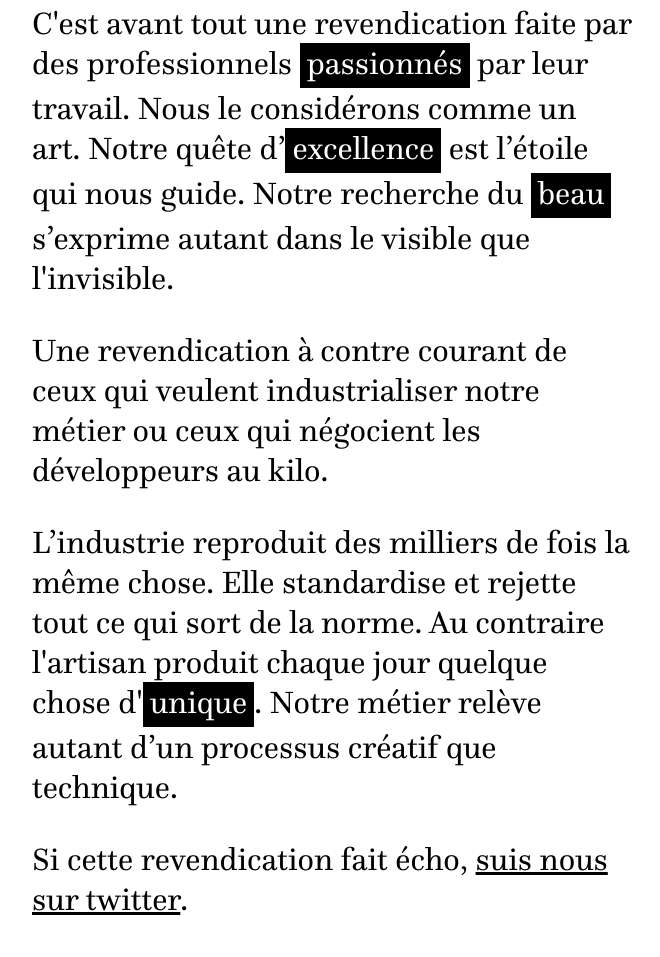
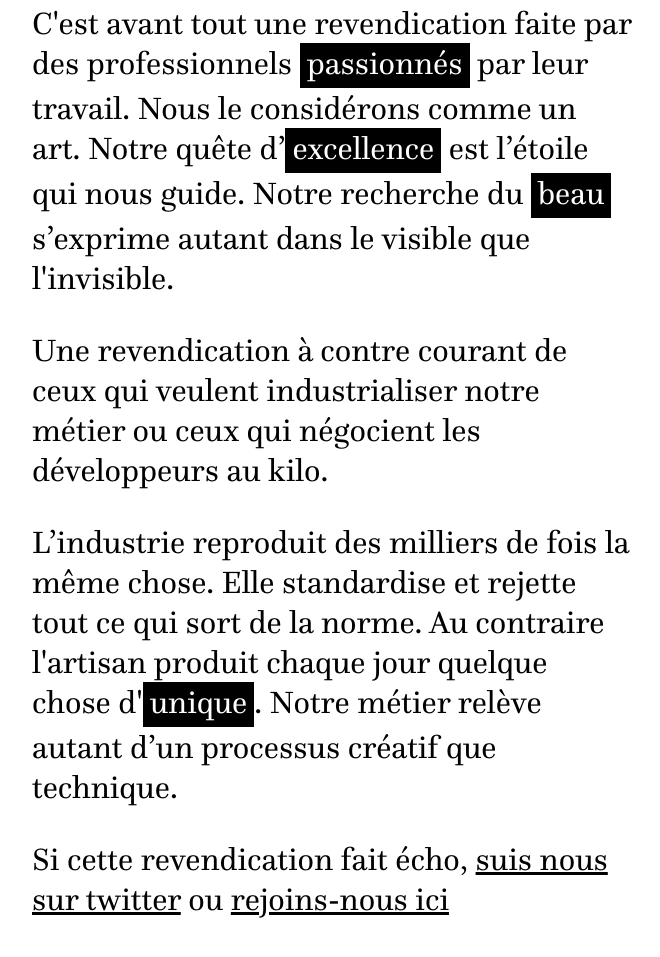
Before and after one commit to BobbyBrights/artisandeveloppeur.com, a plain HTML site: page index.html in a window 1280 px wide. Shown: the part 785-1742 px from the top of the page, without its empty margins (6-666 px from the left). Drawn offline with Linux system fonts and the light colour scheme.

Commit message:
Added from link

```diff
--- a/index.html
+++ b/index.html
@@ -27,7 +27,7 @@
 
       <p>L’industrie reproduit des milliers de fois la même chose. Elle standardise et rejette tout ce qui sort de la norme. Au contraire l'artisan produit chaque jour quelque chose d'<em>unique</em>. Notre métier relève autant d’un processus créatif que technique.</p>
 
-      <p>Si cette revendication fait écho, <a href="https://twitter.com/art_developpeur/">suis nous sur twitter</a>.</p>
+      <p>Si cette revendication fait écho, <a href="https://twitter.com/art_developpeur/">suis nous sur twitter</a> ou <a href="https://www.getdrip.com/forms/754576899/submissions/new">rejoins-nous ici </a></p>
 
     </div>
     <div id="credits">
```
